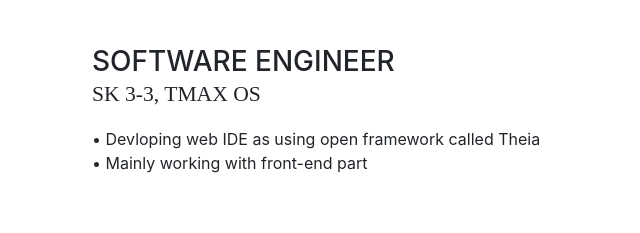
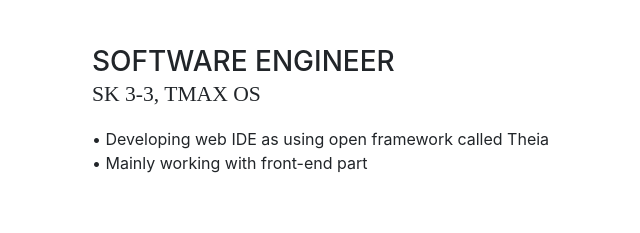
Before and after one commit to yeonggyulim/resume, a website with bundled scripts: page index.html in a window 1280 px wide. Shown: the part 907-1140 px from the top of the page, 228-868 px from the left. Built offline with nearby package versions, Linux system fonts and the light colour scheme; a web font is replaced by a local one.

Commit message:
Fix typo

```diff
--- a/index.html
+++ b/index.html
@@ -120,7 +120,7 @@
             <div class="resume-content mr-auto">
               <h3 class="mb-0">Software Engineer</h3>
               <div class="subheading mb-3">SK 3-3, Tmax OS</div>
-              <p> • Devloping web IDE as using open framework called Theia<br>
+              <p> • Developing web IDE as using open framework called Theia<br>
                   •	Mainly working with front-end part
               </p>
             </div>
```
